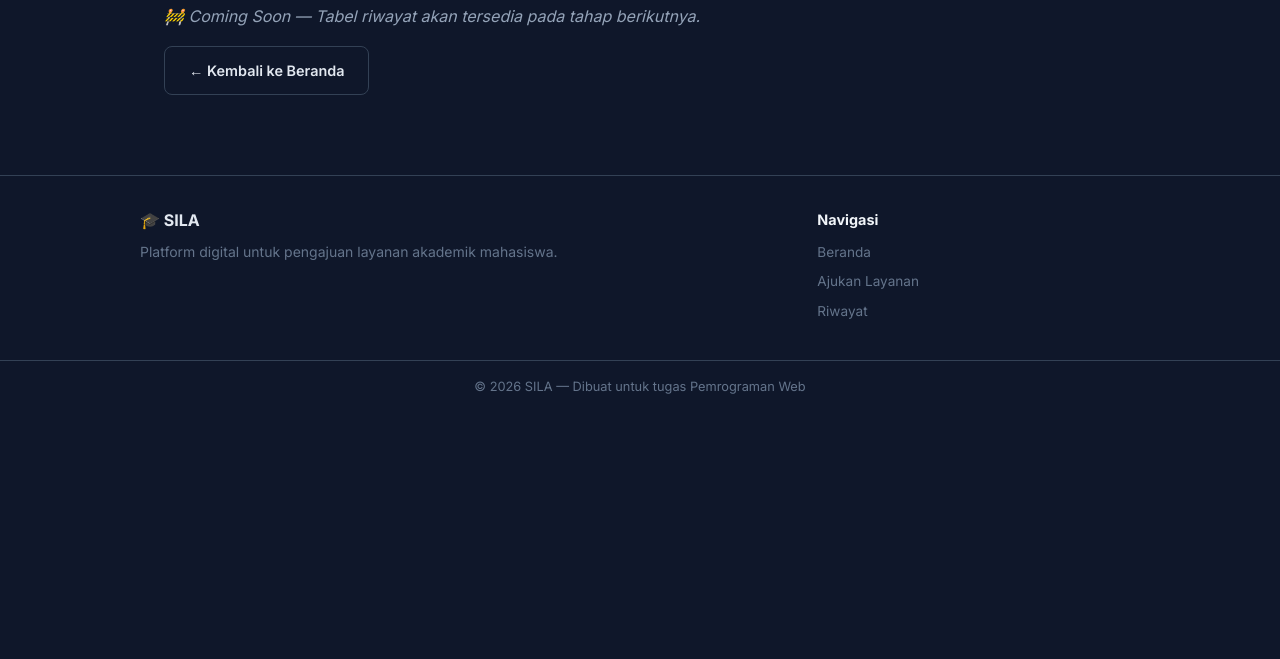
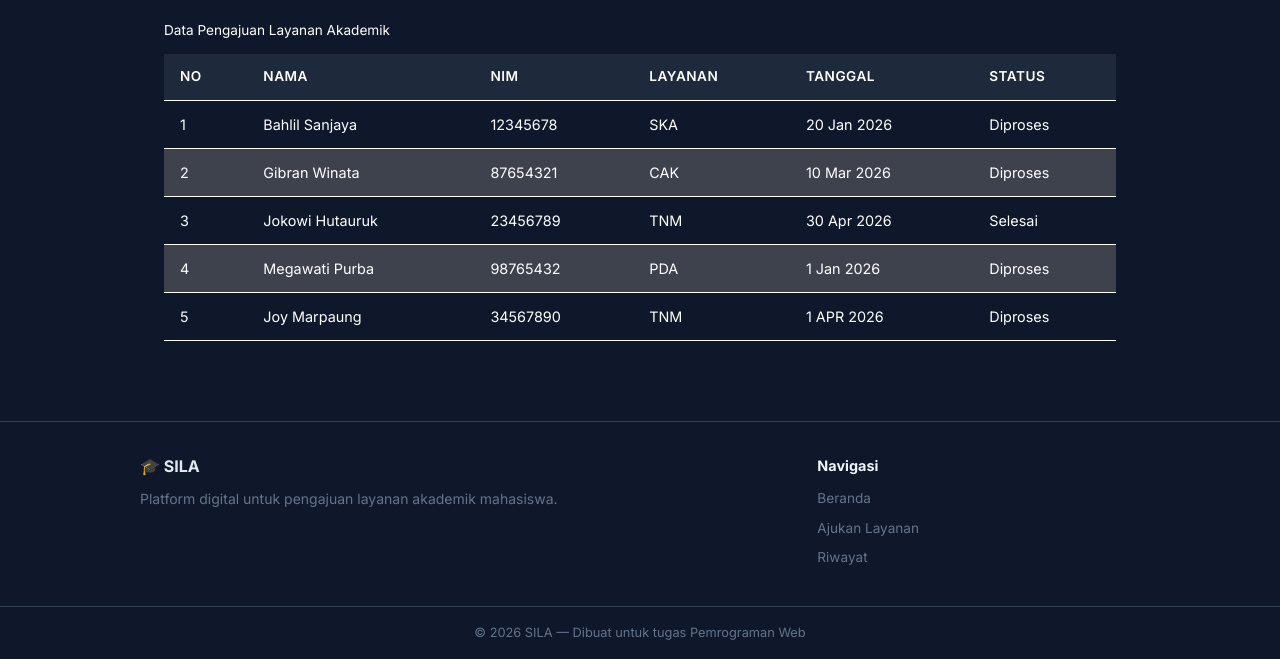
Before and after one commit to HLennnn/SILAAA, a plain HTML site: page riwayat.html in a window 1280 px wide. Shown: the part 156-815 px from the top of the page. Drawn offline with Linux system fonts and the light colour scheme.

Commit message:
Update 1.2

```diff
--- a/css/style.css
+++ b/css/style.css
@@ -537,3 +537,51 @@
     border: 1px solid rgb(42, 90, 223);
     background: rgb(42, 90, 223);
 }
+
+.data-table{
+    width: 100%;
+    border-collapse: collapse;
+    margin-top: 16px;
+    min-width: 600px;
+}
+
+.data-table caption{
+    text-align: left;
+    font-size: 0.85rem;
+    color: white;
+    margin-bottom: 12px;
+}
+
+.data-table th,
+.data-table td{
+    padding: 12px 16px;
+    text-align: left;
+    border-bottom: 1px solid white;
+}
+
+.data-table th{
+    background-color: #1e293b;
+    color: #ffffff;
+    font-size: 0.85rem;
+    font-weight: 600;
+    text-transform: uppercase;
+    letter-spacing: 0.5px;
+}
+
+.data-table td{
+    color: #ffffff;
+    font-size: 0.9rem;
+}
+
+.data-table tbody tr:nth-child(even){
+    background-color: #8c8d895d;
+}
+
+.data-table tbody tr:hover {
+    background-color: #3e557a;
+}
+
+@media (max-width: 768px) {
+    .data-table {font-size: 0.8rem;}
+    .data-table th, .data-table td {padding: 8px 10px;}
+}
--- a/riwayat.html
+++ b/riwayat.html
@@ -38,8 +38,61 @@
         <section class="section">
             <div class="container">
                 <h1>Riwayat Pengajuan</h1>
-                <p class="section-desc"><em>🚧 Coming Soon — Tabel riwayat akan tersedia pada tahap berikutnya.</em></p>
-                <a href="index.html" class="btn btn-outline">← Kembali ke Beranda</a>
+                <table class="data-table">
+                    <caption>Data Pengajuan Layanan Akademik</caption>
+                    <thead>
+                        <tr>
+                            <th>NO</th>
+                            <th>Nama</th>
+                            <th>NIM</th>
+                            <th>Layanan</th>
+                            <th>Tanggal</th>
+                            <th>Status</th>
+                        </tr>
+                    </thead>
+                    <tbody>
+                        <tr>
+                            <td>1</td>
+                            <td>Bahlil Sanjaya</td>
+                            <td>12345678</td>
+                            <td>SKA</td>
+                            <td>20 Jan 2026</td>
+                            <td>Diproses</td>
+                        </tr>
+                        <tr>
+                            <td>2</td>
+                            <td>Gibran Winata</td>
+                            <td>87654321</td>
+                            <td>CAK</td>
+                            <td>10 Mar 2026</td>
+                            <td>Diproses</td>
+                        </tr>
+                        <tr>
+                            <td>3</td>
+                            <td>Jokowi Hutauruk</td>
+                            <td>23456789</td>
+                            <td>TNM</td>
+                            <td>30 Apr 2026</td>
+                            <td>Selesai</td>
+                        </tr>
+                        <tr>
+                            <td>4</td>
+                            <td>Megawati Purba</td>
+                            <td>98765432</td>
+                            <td>PDA</td>
+                            <td>1 Jan 2026</td>
+                            <td>Diproses</td>
+                        </tr>
+                        <tr>
+                            <td>5</td>
+                            <td>Joy Marpaung</td>
+                            <td>34567890</td>
+                            <td>TNM</td>
+                            <td>1 APR 2026</td>
+                            <td>Diproses</td>
+                        </tr>
+                    </tbody>
+                </table>
             </div>
         </section>
     </main>
```
